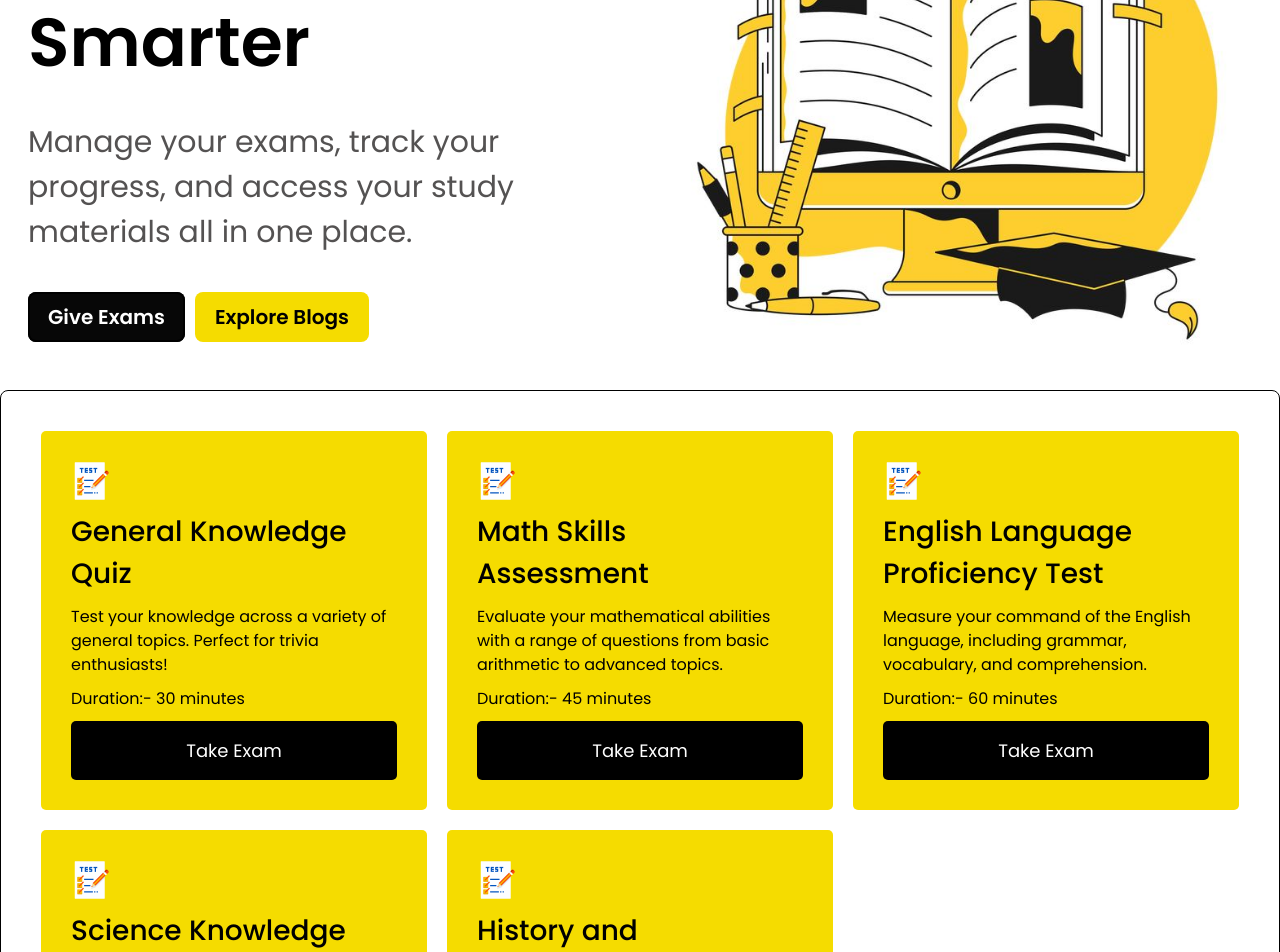
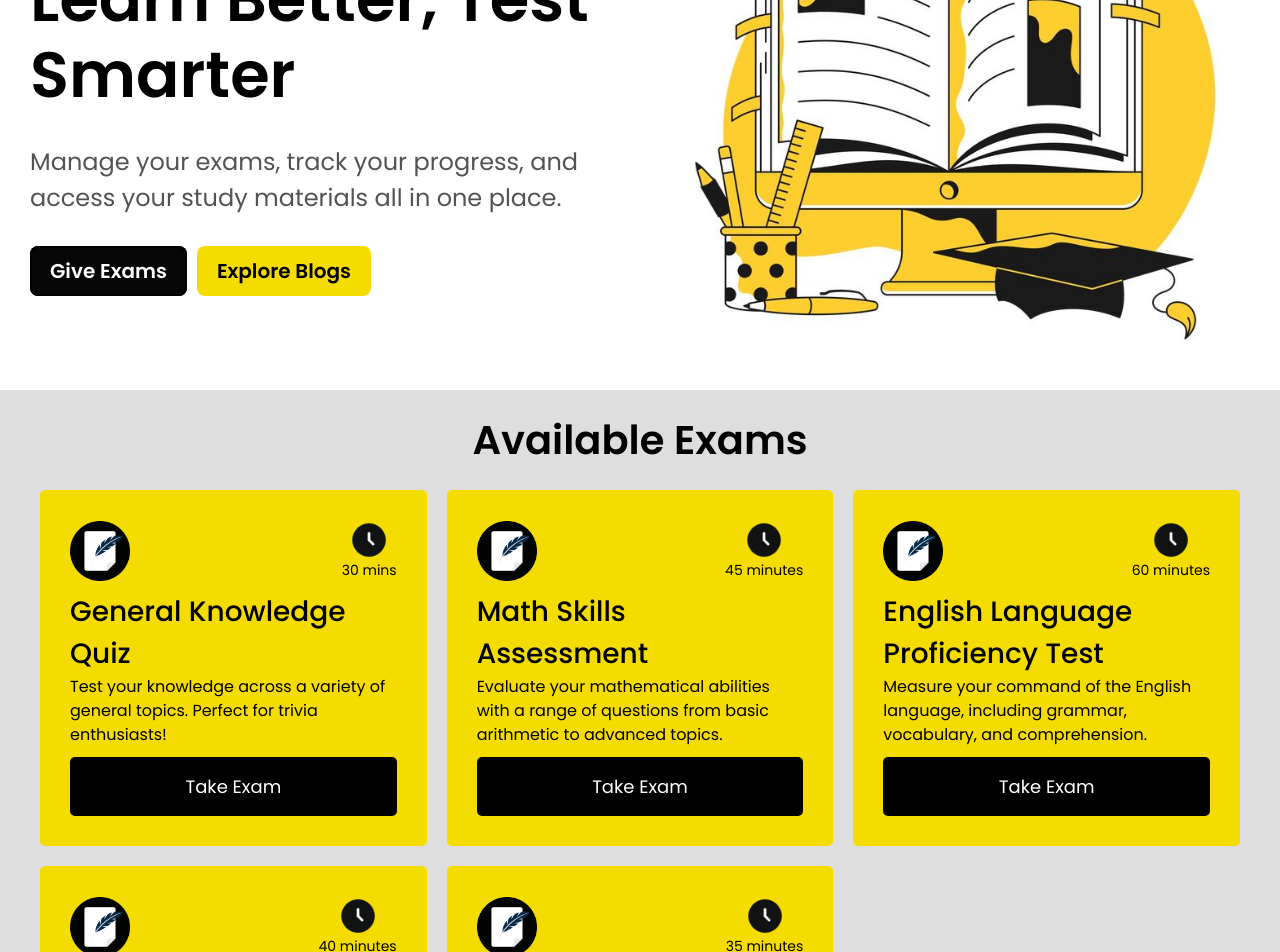
Before and after one commit to ArchitGupta07/exam-platform, a Next.js app: page / in a window 1280 px wide. Shown: the part 300-1252 px from the top of the page. Built offline with nearby package versions, Linux system fonts and the light colour scheme.

Commit message:
exam-card and examsection updated

```diff
--- a/app/globals.css
+++ b/app/globals.css
@@ -42,7 +42,7 @@ html{
   max-width: 1366px;
   margin: auto;
   /* background-color: #EBF2FA; */
-  border-radius: .8rem;
+  /* border-radius: .8rem; */
 }
 
 /* body {
--- a/components/dashboard/exams-section/examCard/examCard.css
+++ b/components/dashboard/exams-section/examCard/examCard.css
@@ -10,11 +10,31 @@
     /* gap: 4rem; */
 }
 
+.exam-card .icon-part{
+    display: flex;
+    justify-content: space-between;
+    align-items: center;
+
+    .duration{
+        display: flex;
+        flex-direction: column;
+        justify-content: center;
+        align-items: center;
+
+        .exam-duration{
+            font-size: 1.4rem;
+        }
+    }
+}
+.exam-card .exam-details{
+    flex: 1;
+}
+
 .exam-card .exam-title{
     font-size: 2.8rem;
     font-weight: 500;
 }
-.exam-card .exam-details{
+.exam-card .exam-desc{
     font-size: 1.6rem;
 }
 .exam-card .take-exam-btn{
@@ -23,4 +43,6 @@
     padding: 1.6rem;
     font-size: 1.8rem;
     border-radius: 5px;
+    justify-self: flex-end;
+
 }
--- a/components/dashboard/exams-section/examCard/examCard.tsx
+++ b/components/dashboard/exams-section/examCard/examCard.tsx
@@ -25,11 +25,25 @@ const ExamCard: React.FC<ExamCardProps> = ({exam}) => {
   return (
     <div className='exam-card'>
 
-        <Image src="/exam-icon.png" alt='exam icon' width={40} height={40}/>
+      <div className="icon-part">
+
+
+        <Image src="/exam-icon.png" alt='exam icon' width={60} height={60}/>
+
+        <div className="duration">
+          <Image src='/clock.png' alt='clock img' width={40} height={40}/>
+          <span className='exam-duration'>{exam.duration}</span>
+        </div>
+      </div>
+
+
+        <div className="exam-details">
+
 
         <h1 className='exam-title'>{exam.title}</h1>
-        <p className='exam-details'>{exam.description}</p>
-        <p className='exam-details'>Duration:- {exam.duration}</p>
+        <p className='exam-desc'>{exam.description}</p>
+        </div>
+        {/* <p className='exam-det'>Duration:- {exam.duration}</p> */}
         <button className='take-exam-btn'>Take Exam</button>
 
 
--- a/components/dashboard/exams-section/examsSection.css
+++ b/components/dashboard/exams-section/examsSection.css
@@ -1,7 +1,25 @@
 .exams-showcase-section .container{
-    display: grid;
-    grid-template-columns: repeat(3,1fr);
-    border: 1px solid black;
-    padding: 4rem;
-    gap: 2rem;
+
+    display: flex;
+    flex-direction: column;
+    justify-content: center;
+    padding: 2rem 0;
+
+    /* border: 1px solid black; */
+    background-color: #dfdede;
+
+    .headline{
+        text-align: center;
+        font-size: 4rem;
+        font-weight: 600;
+
+    }
+
+
+    .cards-container{
+        display: grid;
+        grid-template-columns: repeat(3,1fr);
+        padding: 2rem 4rem;
+        gap: 2rem;
+    }
 }
--- a/components/dashboard/exams-section/examsSection.tsx
+++ b/components/dashboard/exams-section/examsSection.tsx
@@ -6,12 +6,24 @@ import { Test, testData } from '@/data/examData';
 const ExamsSection = () => {
   return (
     <section className='exams-showcase-section'>
+
       <div className="container">
+
+        <h1 className="headline">
+            Available Exams
+        </h1>
+
+        <div className="cards-container">
+
+
+
 
         {testData.map((test:Test)=><ExamCard exam = {test}/>)}
         {/* <ExamCard/>
         <ExamCard/>
         <ExamCard/> */}
+        </div>
+
       </div>
 
     </section>
--- a/components/dashboard/hero-section/heroSection.css
+++ b/components/dashboard/hero-section/heroSection.css
@@ -3,7 +3,7 @@
     gap: 1rem;
     margin: auto;
     /* border: 1px solid red; */
-    padding: 0 2.8rem;
+    padding: 0 3rem;
 }
 .hero-section .info-side{
     flex: 1;
@@ -12,8 +12,9 @@
     /* text-align: left; */
     display: flex;
     flex-direction: column;
-    justify-content: space-around;
+    justify-content: center;
     padding: 3rem 0;
+    gap: 3rem;
 
     /* background-color:#8c5bd9; */
     /* background-color: var(--primary-color); */
@@ -21,14 +22,14 @@
     /* border-radius: 10px 10px 5px 5px ; */
 
     .headline{
-        font-size: 6.8rem;
+        font-size: 6.4rem;
         font-weight: 600;
         line-height: 120%;
         /* text-align: center; */
     }
 
     .sub-headline{
-        font-size: 3rem;
+        font-size: 2.4rem;
         color: #545252;
 
     }
--- a/components/navbar/navbar.css
+++ b/components/navbar/navbar.css
@@ -51,7 +51,7 @@
 .header nav ul li{
     /* flex: 1; */
     font-size: 1.6rem;
-    font-weight: 400;
+    font-weight: 500;
     display: flex;
     justify-content: center;
     align-items: center;
@@ -65,7 +65,7 @@
 .header nav ul li:hover,
 .header nav ul .active{
     color: rgb(0, 0, 0);
-    font-weight: 500;
+    /* font-weight: 500; */
     /* border-bottom: 2px solid var(--primary-color); */
     background: var(--primary-color);
     border-radius: 5px;
--- a/data/examData.ts
+++ b/data/examData.ts
@@ -14,7 +14,7 @@ export const testData: Test[] = [
         id: 1,
         title: "General Knowledge Quiz",
         description: "Test your knowledge across a variety of general topics. Perfect for trivia enthusiasts!",
-        duration: "30 minutes",
+        duration: "30 mins",
         totalQuestions: 50,
         category: "General Knowledge",
         difficulty: "Medium",
```
Also changed, not shown: public/clock.png (added), public/exam-icon.png.
